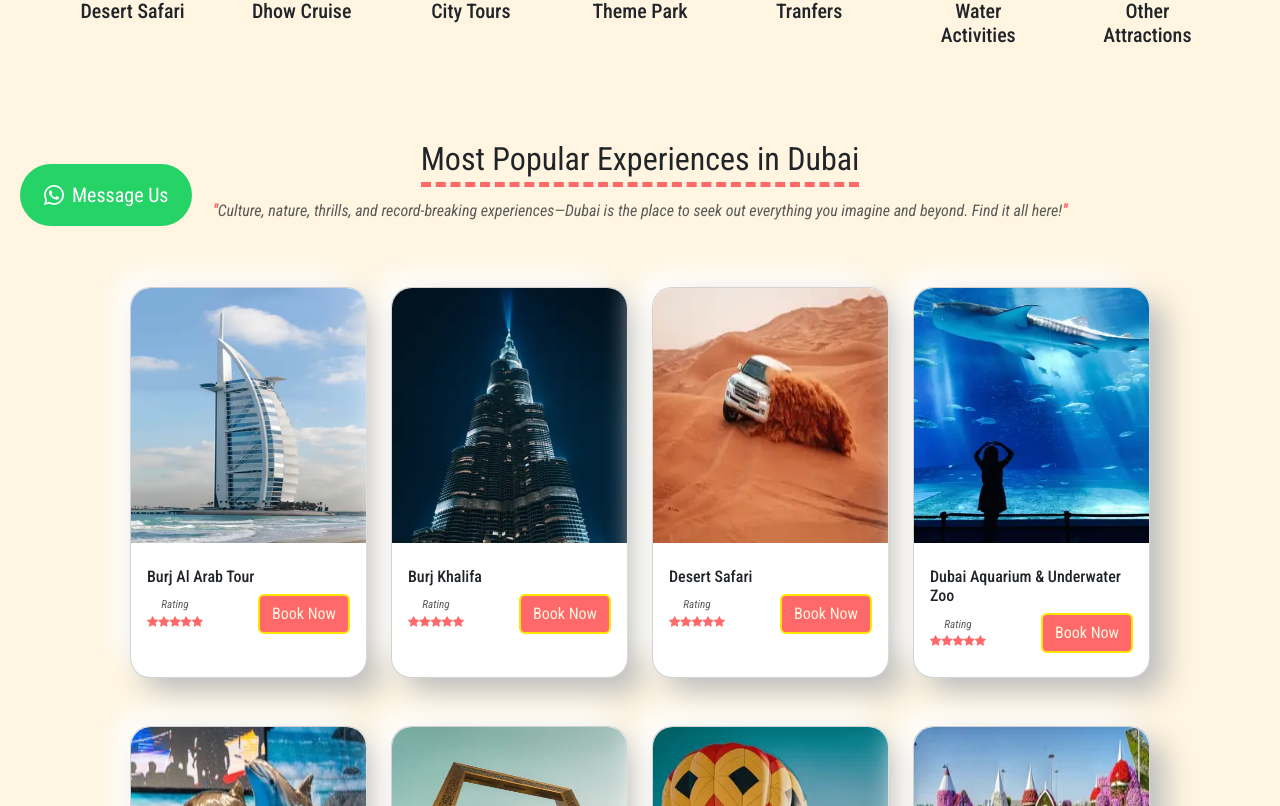
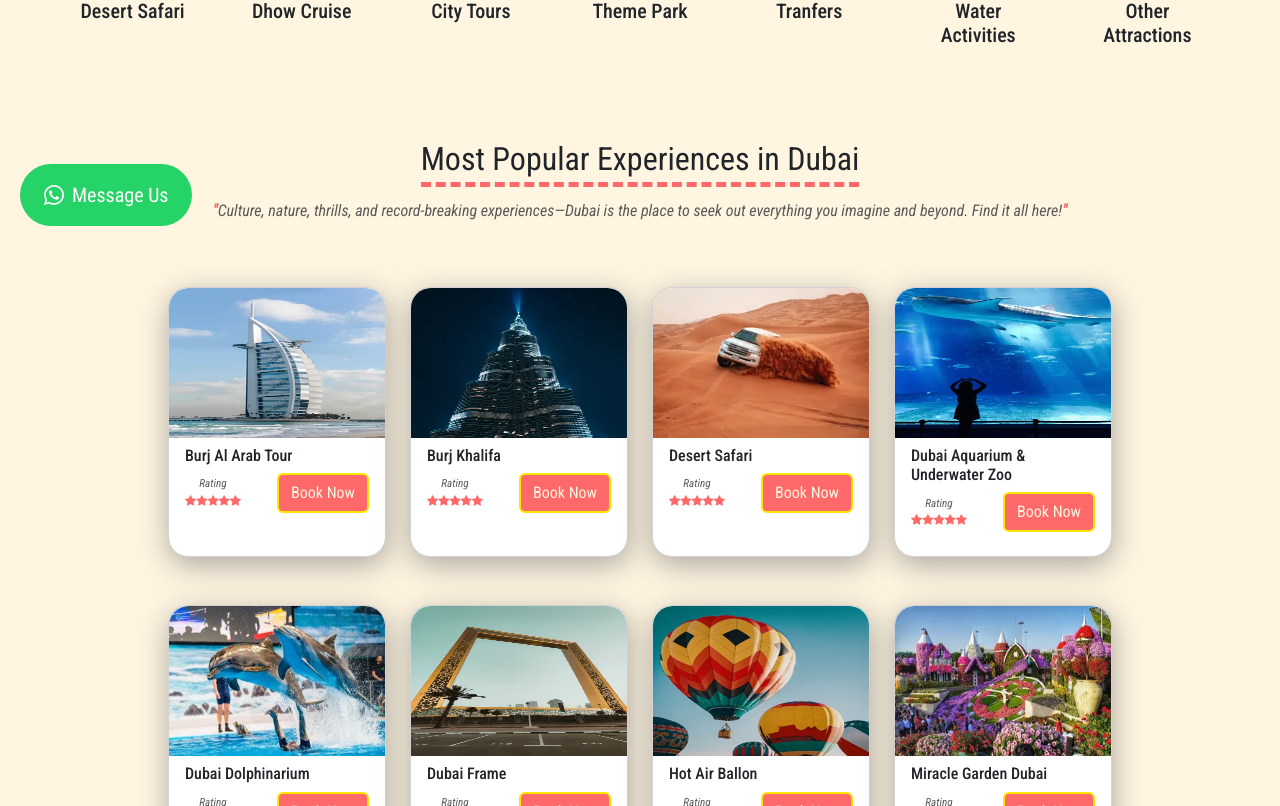
Before and after one commit to bharat1999/namayra_tours, a React (Vite) app: page / in a window 1280 px wide. Shown: the part 554-1360 px from the top of the page. Built offline with nearby package versions, Linux system fonts and the light colour scheme.

Commit message:
activity card layout change

```diff
--- a/src/components/ActivitiesContainer.jsx
+++ b/src/components/ActivitiesContainer.jsx
@@ -12,7 +12,7 @@ export default function ActivitiesContainer({ selectedCity }) {
   return (
     <Container>
       {activitiesCategories[selectedCity].map((category, idx) => (
-        <Container className="mt-4 px-5" key={idx}>
+        <Container className="mt-4" key={idx}>
           <div className="text-center activity-category">
             <span className="pb-1 heading">{category.heading}</span>
             <p className="mt-3 text-muted fst-italic subheading">
--- a/src/components/ActivityCard.jsx
+++ b/src/components/ActivityCard.jsx
@@ -1,60 +1,29 @@
-import { Button, Card, Carousel, Col } from "react-bootstrap";
+import { Button, Card, Col } from "react-bootstrap";
 import PropTypes from "prop-types";
-import { useState } from "react";
 
 ActivityCard.propTypes = {
   activity: PropTypes.object,
 };
 
 export default function ActivityCard({ activity }) {
-  const [isCarouselActive, setCarousel] = useState(false);
-  const [carouselActiveInterval, setCarouselInterval] = useState(100000);
-
-  function activateCarousel() {
-    setCarousel(true);
-    setCarouselInterval(1500);
-  }
-
-  function deactivateCarousel() {
-    setCarousel(false);
-    setCarouselInterval(100000);
-  }
-
   return (
     <Col
       key={activity.key}
       className="d-flex mt-5 justify-content-center"
-      xs="auto"
-      lg={3}
+      xs={6}
+      lg="auto"
     >
       <Card
-        style={{ width: "300px" }}
+        style={{ width: "218px" }}
         className="align-items-center activity-card"
-        onMouseOver={activateCarousel}
-        onMouseOut={deactivateCarousel}
       >
-        <Carousel
-          interval={carouselActiveInterval}
-          indicators={false}
-          controls={false}
-          slide={isCarouselActive}
-          pause={false}
-          touch={true}
-          className="w-100"
-        >
-          {activity.images.map((image, idx) => (
-            <Carousel.Item key={idx}>
-              <Card.Img
-                className="activity-card-image"
-                height="255px"
-                width="80%"
-                variant=""
-                src={image}
-              />
-            </Carousel.Item>
-          ))}
-        </Carousel>
-        <Card.Body className="pt-4 w-100">
+        <Card.Img
+          className="activity-card-image"
+          height="150px"
+          variant=""
+          src={activity.image}
+        />
+        <Card.Body className="pt-2 w-100">
           <Card.Title className="fs-6">{activity.title}</Card.Title>
           <Card.Text className="mb-0">
             <div className="d-flex justify-content-between align-items-center mb-2">
--- a/src/data/activities.jsx
+++ b/src/data/activities.jsx
@@ -1,34 +1,14 @@
 import burj_al_arab_1 from "../assets/card_images/Burj Al Arab Tour 1.webp";
-import burj_al_arab_2 from "../assets/card_images/Burj Al Arab Tour 2.webp";
-import burj_al_arab_3 from "../assets/card_images/Burj Al Arab Tour 3.webp";
 import burj_khalifa_1 from "../assets/card_images/Burj Khalifa 1.webp";
-import burj_khalifa_2 from "../assets/card_images/Burj Khalifa 2.webp";
-import burj_khalifa_3 from "../assets/card_images/Burj Khalifa 4.webp";
 import desert_safari_1 from "../assets/card_images/Desert Safari 1.webp";
-import desert_safari_2 from "../assets/card_images/Desert Safari 2.webp";
 import dubai_aquarium_1 from "../assets/card_images/Dubai Aquarium And Underwater Zoo 1.webp";
-import dubai_aquarium_2 from "../assets/card_images/Dubai Aquarium And Underwater Zoo 2.webp";
-import dubai_aquarium_3 from "../assets/card_images/Dubai Aquarium And Underwater Zoo 3.webp";
 import dubai_dophinarium_1 from "../assets/card_images/Dubai Dolphinarium 1.webp";
-import dubai_dophinarium_2 from "../assets/card_images/Dubai Dolphinarium 2.webp";
-import dubai_dophinarium_3 from "../assets/card_images/Dubai Dolphinarium 3.webp";
 import dubai_frame_1 from "../assets/card_images/Dubai Frame 1.webp";
-import dubai_frame_2 from "../assets/card_images/Dubai Frame 2.webp";
-import dubai_frame_3 from "../assets/card_images/Dubai Frame 3.webp";
-import dubai_frame_4 from "../assets/card_images/Dubai Frame 4.webp";
 import hot_air_ballon_1 from "../assets/card_images/Hot Air Balloon 1.webp";
-import hot_air_ballon_2 from "../assets/card_images/Hot Air Balloon 2.webp";
 import miracle_garden_1 from "../assets/card_images/Miracle Garden Dubai 1.webp";
-import miracle_garden_2 from "../assets/card_images/Miracle Garden Dubai 2.webp";
-import miracle_garden_3 from "../assets/card_images/Miracle Garden Dubai 3.webp";
-import miracle_garden_4 from "../assets/card_images/Miracle Garden Dubai 4.webp";
 import future_museum_1 from "../assets/card_images/Museum Of The Future 1.webp";
-import future_museum_2 from "../assets/card_images/Museum Of The Future 2.webp";
-import future_museum_3 from "../assets/card_images/Museum Of The Future 3.webp";
 import skydiving_1 from "../assets/card_images/Skydiving 1.webp";
-import skydiving_2 from "../assets/card_images/Skydiving 2.webp";
 import jetsky_1 from "../assets/card_images/Jet-ski 1.webp";
-import jetsky_2 from "../assets/card_images/jet-ski-2.webp";
 
 const activityCategories = {
   Dubai: [
@@ -40,66 +20,57 @@ const activityCategories = {
         {
           key: "1",
           title: "Burj Al Arab Tour",
-          images: [burj_al_arab_1, burj_al_arab_2, burj_al_arab_3],
+          image: burj_al_arab_1,
         },
         {
           key: "2",
           title: "Burj Khalifa",
-          images: [burj_khalifa_1, burj_khalifa_2, burj_khalifa_3],
+          image: burj_khalifa_1,
         },
         {
           key: "3",
           title: "Desert Safari",
-          images: [desert_safari_1, desert_safari_2],
+          image: desert_safari_1,
         },
         {
           key: "4",
           title: "Dubai Aquarium & Underwater Zoo",
-          images: [dubai_aquarium_1, dubai_aquarium_2, dubai_aquarium_3],
+          image: dubai_aquarium_1,
         },
         {
           key: "5",
           title: "Dubai Dolphinarium",
-          images: [
-            dubai_dophinarium_1,
-            dubai_dophinarium_2,
-            dubai_dophinarium_3,
-          ],
+          image: dubai_dophinarium_1,
         },
         {
           key: "6",
           title: "Dubai Frame",
-          images: [dubai_frame_1, dubai_frame_2, dubai_frame_3, dubai_frame_4],
+          image: dubai_frame_1,
         },
         {
           key: "7",
           title: "Hot Air Ballon",
-          images: [hot_air_ballon_1, hot_air_ballon_2],
+          image: hot_air_ballon_1,
         },
         {
           key: "8",
           title: "Miracle Garden Dubai",
-          images: [
-            miracle_garden_1,
-            miracle_garden_2,
-            miracle_garden_3,
-            miracle_garden_4,
-          ],
+          image: miracle_garden_1,
         },
         {
           key: "9",
           title: "Museum Of The Future",
-          images: [future_museum_1, future_museum_2, future_museum_3],
+          image: future_museum_1,
         },
         {
           key: "10",
           title: "Skydiving",
-          images: [skydiving_1, skydiving_2],
+          image: skydiving_1,
         },
         {
           key: "11",
           title: "Jet Ski",
-          images: [jetsky_1, jetsky_2],
+          image: jetsky_1,
         },
       ],
     },
--- a/src/index.scss
+++ b/src/index.scss
@@ -154,7 +154,8 @@ body {
 // Activity Card Style Start
 
 .activity-card {
-  box-shadow: 15px 15px 30px #bebebe, -15px -15px 30px #ffffff;
+  // box-shadow: 15px 15px 30px #bebebe, -15px -15px 30px #ffffff;
+  box-shadow: 1px 8px 30px rgba(128, 128, 128, 0.667);
   border-radius: 20px !important;
 }
 
@@ -173,10 +174,18 @@ body {
   background-color: #ff6969 !important;
   border: 2px solid #ffe600 !important;
   color: #fff5e0 !important;
+  font-size: 2rem;
 }
 
 .activityBtn:hover {
   background-color: #c70039 !important;
+}
+
+@media only screen and (max-width: 500px) {
+  .activityBtn {
+    font-size: 0.8rem !important;
+    padding: 0.3rem !important;
+  }
 }
 
 // Activity Card Style End
```
